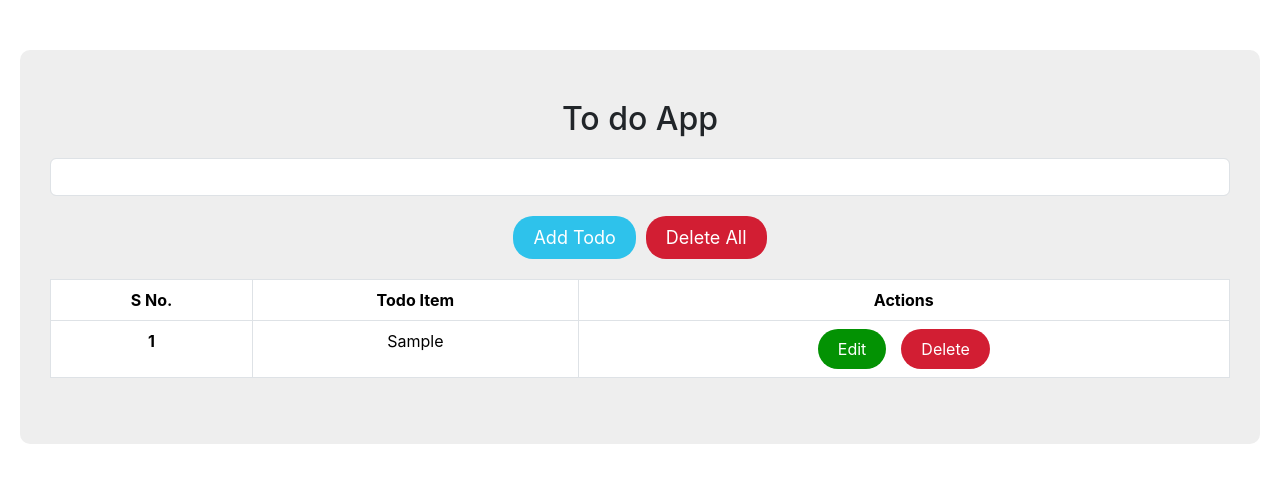
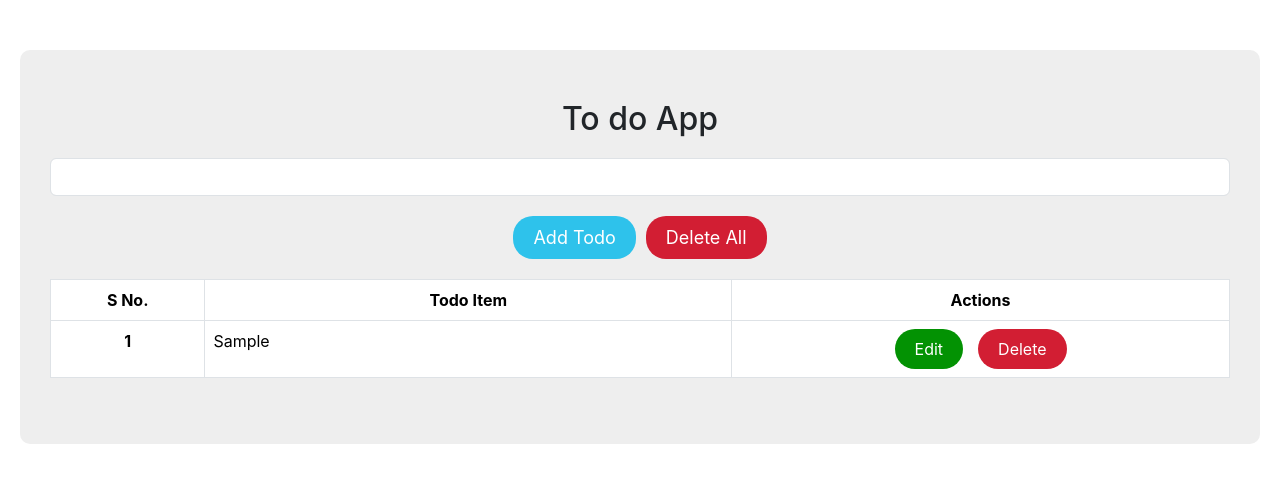
Before and after one commit to Huzaifa-Khan-Official/react-todo, a React (Create React App) app: page / in a window 1280 px wide. Both pictures are taken after typing "Sample" into the empty fields and a click on the button "Add Todo". Shown: the top 482 px of the page. Built offline with nearby package versions, Linux system fonts and the light colour scheme.

Commit message:
finally done

```diff
--- a/src/App.css
+++ b/src/App.css
@@ -19,11 +19,13 @@
   transition: all .5s;
 }
 
-.delAllBtn, .deleteBtn {
+.delAllBtn,
+.deleteBtn {
   background-color: #d21e33;
 }
 
-.delAllBtn:hover, .deleteBtn:hover {
+.delAllBtn:hover,
+.deleteBtn:hover {
   background-color: rgb(161, 15, 32);
 }
 
@@ -117,6 +119,15 @@
   color: #61dafb;
 }
 
+.todoTd {
+  max-width: 500px;
+  min-width: 200px;
+  word-break: break-all;
+  text-align: left;
+  padding: 10px 20px;
+}
+
+
 @keyframes App-logo-spin {
   from {
     transform: rotate(0deg);
--- a/src/App.jsx
+++ b/src/App.jsx
@@ -82,7 +82,7 @@ function App() {
                 return (
                   <tr key={index}>
                     <th>{index + 1}</th>
-                    <td>{todo}</td>
+                    <td className='todoTd'>{todo}</td>
                     <td><div className="editDelBtns">
                       <button className="editBtn"
                         onClick={() => editTodo(index)}
```
